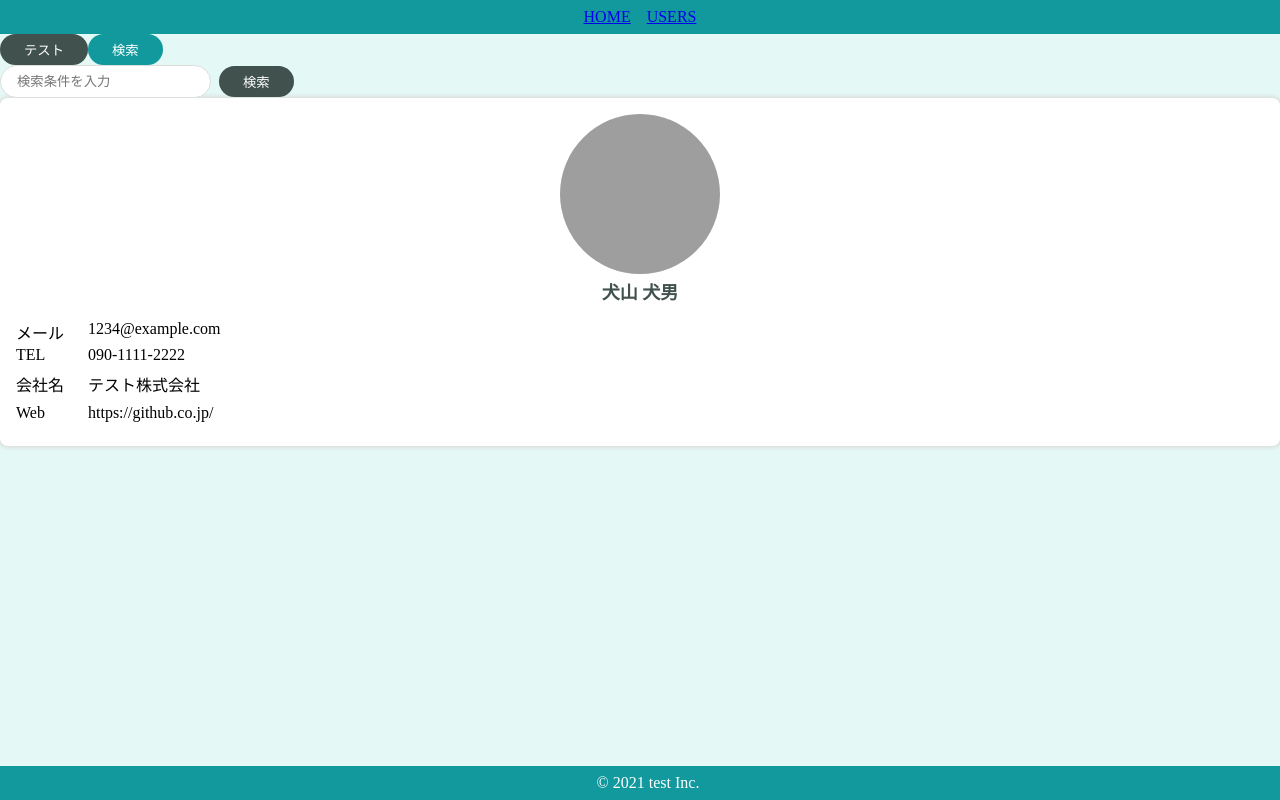
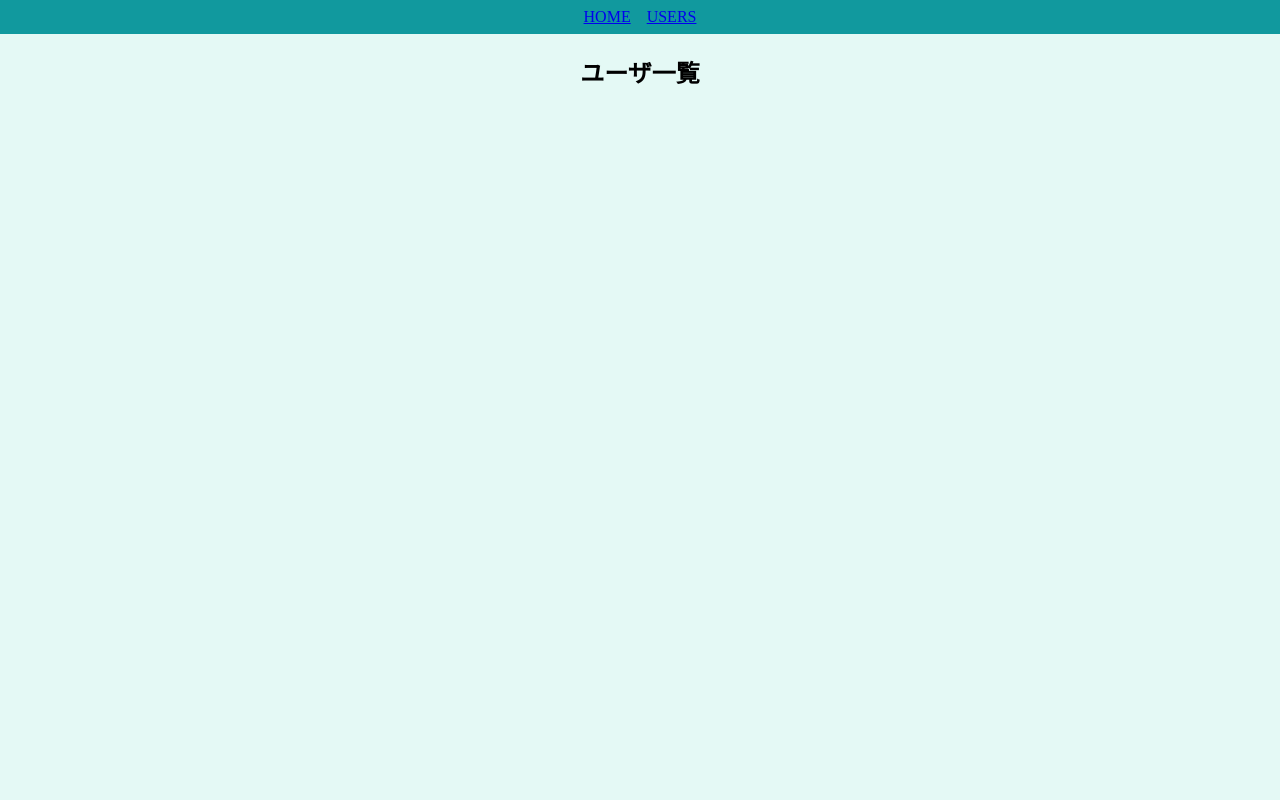
Before and after one commit to kazu-0226/atomic_design, a React (Create React App) app: page /users in a window 1280 px wide. Built offline with nearby package versions, Linux system fonts and the light colour scheme; grey boxes are pictures that could not be loaded.

Commit message:
ページレイアウト

```diff
--- a/src/App.js
+++ b/src/App.js
@@ -1,10 +1,4 @@
-import { BrowserRouter } from "react-router-dom";
-import { PrimaryButton } from "./components/atoms/button/PrimaryButton";
-import { SecondaryButton } from "./components/atoms/button/SecondaryButton";
-import { SearchInput } from "./components/molecules/SearchInput";
-import { Usercard } from "./components/organisms/user/UserCard";
-import { DefaultLayout } from "./components/templetes/DefaultLayout";
-import { HeaderOnly } from "./components/templetes/HeaderOnly";
+import { Router } from "./router/Router";
 import "./styles.css";
 
 const user = {
@@ -19,15 +13,5 @@ const user = {
 };
 
 export default function App() {
-  return (
-    <BrowserRouter>
-      <DefaultLayout>
-        <PrimaryButton>テスト</PrimaryButton>
-        <SecondaryButton>検索</SecondaryButton>
-        <br />
-        <SearchInput />
-        <Usercard user={user} />
-      </DefaultLayout>
-    </BrowserRouter>
-  );
+  return <Router />;
 }
--- /dev/null
+++ b/src/components/pages/Top.jsx
@@ -0,0 +1,13 @@
+import styled from "styled-components";
+
+export const Top = () => {
+  return (
+    <SContainer>
+      <h2>TOPページ</h2>
+    </SContainer>
+  );
+};
+
+const SContainer = styled.div`
+  text-align: center;
+`;
--- /dev/null
+++ b/src/components/pages/Users.jsx
@@ -0,0 +1,13 @@
+import styled from "styled-components";
+
+export const Users = () => {
+  return (
+    <SContainer>
+      <h2>ユーザ一覧</h2>
+    </SContainer>
+  );
+};
+
+const SContainer = styled.div`
+  text-align: center;
+`;
--- /dev/null
+++ b/src/router/Router.jsx
@@ -0,0 +1,24 @@
+import { BrowserRouter, Route, Switch } from "react-router-dom";
+import { Top } from "../components/pages/Top";
+import { Users } from "../components/pages/Users";
+import { DefaultLayout } from "../components/templetes/DefaultLayout";
+import { HeaderOnly } from "../components/templetes/HeaderOnly";
+
+export const Router = () => {
+  return (
+    <BrowserRouter>
+      <Switch>
+        <Route exact path="/">
+          <DefaultLayout>
+            <Top />
+          </DefaultLayout>
+        </Route>
+        <Route path="/users">
+          <HeaderOnly>
+            <Users />
+          </HeaderOnly>
+        </Route>
+      </Switch>
+    </BrowserRouter>
+  );
+};
```
